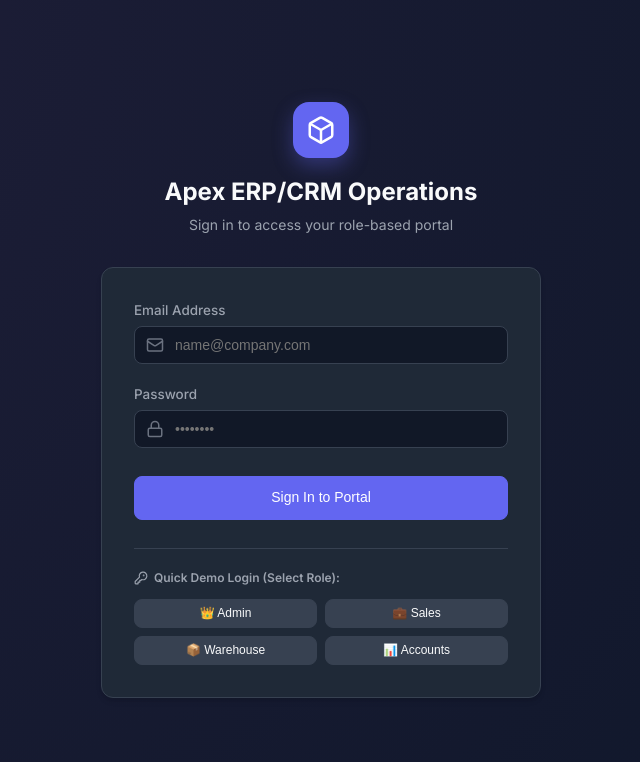
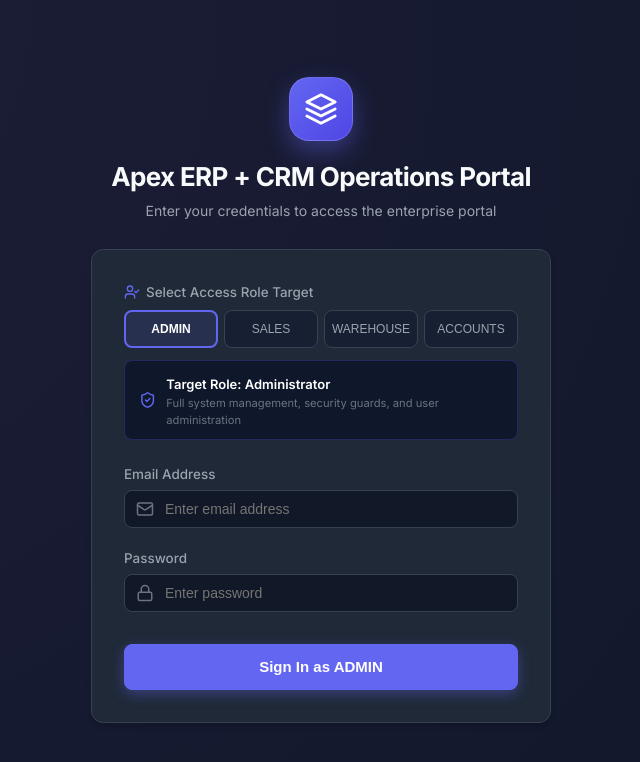
Before and after one commit to Sachinshekhar82/Mini-ERP-CRM, a React (Vite) app in the folder frontend/: page /login in a window 1280 px wide. Shown: the top 762 px of the page, without its empty margins (319-959 px from the left). Built offline with nearby package versions, Linux system fonts and the light colour scheme; no server answers.

Commit message:
style(ui): redesign Login with manual credentials entry & role selector, enhance original vector SVG branding, upgrade icon badges across Sidebar, Navbar, and StatCards

```diff
--- a/frontend/src/components/Sidebar.tsx
+++ b/frontend/src/components/Sidebar.tsx
@@ -6,8 +6,7 @@ import {
   Package,
   FileText,
   History,
-  Box,
-  UserCheck,
+  ShieldCheck,
   User,
 } from 'lucide-react';
 import { useAuth } from '../context/AuthContext';
@@ -16,16 +15,16 @@ export const Sidebar: React.FC = () => {
   const { user } = useAuth();
 
   const navItems = [
-    { to: '/dashboard', label: 'Dashboard', icon: LayoutDashboard },
-    { to: '/customers', label: 'Customer CRM', icon: UsersIcon },
-    { to: '/products', label: 'Products Catalog', icon: Package },
-    { to: '/inventory', label: 'Inventory & Stock Logs', icon: History },
-    { to: '/challans', label: 'Sales Challans', icon: FileText },
-    { to: '/profile', label: 'My Profile', icon: User },
+    { to: '/dashboard', label: 'Dashboard', icon: LayoutDashboard, badgeColor: '#6366F1' },
+    { to: '/customers', label: 'Customer CRM', icon: UsersIcon, badgeColor: '#10B981' },
+    { to: '/products', label: 'Products Catalog', icon: Package, badgeColor: '#3B82F6' },
+    { to: '/inventory', label: 'Inventory & Stock Logs', icon: History, badgeColor: '#F59E0B' },
+    { to: '/challans', label: 'Sales Challans', icon: FileText, badgeColor: '#EC4899' },
+    { to: '/profile', label: 'My Profile', icon: User, badgeColor: '#8B5CF6' },
   ];
 
   if (user?.role === 'ADMIN') {
-    navItems.push({ to: '/users', label: 'Manage Users', icon: UserCheck });
+    navItems.push({ to: '/users', label: 'Manage Users', icon: ShieldCheck, badgeColor: '#EF4444' });
   }
 
   return (
@@ -40,12 +39,12 @@ export const Sidebar: React.FC = () => {
         padding: '1.5rem 1rem',
       }}
     >
-      {/* Brand Header */}
+      {/* Brand Header with Original Vector SVG Icon */}
       <div
         style={{
           display: 'flex',
           alignItems: 'center',
-          gap: '0.75rem',
+          gap: '0.875rem',
           padding: '0 0.5rem 1.5rem 0.5rem',
           borderBottom: '1px solid var(--border-color)',
           marginBottom: '1.5rem',
@@ -53,28 +52,36 @@ export const Sidebar: React.FC = () => {
       >
         <div
           style={{
-            background: 'var(--primary)',
-            padding: '0.5rem',
-            borderRadius: '10px',
+            width: '42px',
+            height: '42px',
+            background: 'linear-gradient(135deg, #6366F1 0%, #4F46E5 100%)',
+            borderRadius: '12px',
             display: 'flex',
             alignItems: 'center',
             justifyContent: 'center',
+            boxShadow: '0 6px 16px rgba(99, 102, 241, 0.35)',
+            border: '1px solid rgba(255, 255, 255, 0.2)',
           }}
         >
-          <Box size={24} color="#FFFFFF" />
+          {/* Custom Original Vector Brand SVG */}
+          <svg width="24" height="24" viewBox="0 0 24 24" fill="none" xmlns="http://www.w3.org/2000/svg">
+            <path d="M12 2L2 7L12 12L22 7L12 2Z" stroke="#FFFFFF" strokeWidth="2" strokeLinecap="round" strokeLinejoin="round"/>
+            <path d="M2 17L12 22L22 17" stroke="#FFFFFF" strokeWidth="2" strokeLinecap="round" strokeLinejoin="round"/>
+            <path d="M2 12L12 17L22 12" stroke="#FFFFFF" strokeWidth="2" strokeLinecap="round" strokeLinejoin="round"/>
+          </svg>
         </div>
         <div>
-          <h2 style={{ fontSize: '1rem', fontWeight: 700, color: '#FFFFFF', lineHeight: 1.2 }}>
-            Apex ERP/CRM
+          <h2 style={{ fontSize: '1.05rem', fontWeight: 800, color: '#FFFFFF', lineHeight: 1.2, letterSpacing: '-0.02em' }}>
+            Apex ERP + CRM
           </h2>
-          <span style={{ fontSize: '0.75rem', color: 'var(--text-secondary)' }}>
+          <span style={{ fontSize: '0.725rem', color: 'var(--text-secondary)', fontWeight: 500 }}>
             Operations Portal
           </span>
         </div>
       </div>
 
       {/* Navigation Links */}
-      <nav style={{ display: 'flex', flexDirection: 'column', gap: '0.375rem', flex: 1 }}>
+      <nav style={{ display: 'flex', flexDirection: 'column', gap: '0.5rem', flex: 1 }}>
         {navItems.map((item) => {
           const Icon = item.icon;
           return (
@@ -86,17 +93,37 @@ export const Sidebar: React.FC = () => {
                 alignItems: 'center',
                 gap: '0.75rem',
                 padding: '0.75rem 1rem',
-                borderRadius: '8px',
+                borderRadius: '10px',
                 fontSize: '0.875rem',
-                fontWeight: 500,
+                fontWeight: isActive ? 600 : 500,
                 color: isActive ? '#FFFFFF' : 'var(--text-secondary)',
-                background: isActive ? 'var(--primary)' : 'transparent',
+                background: isActive
+                  ? 'linear-gradient(135deg, var(--primary) 0%, #4F46E5 100%)'
+                  : 'transparent',
+                boxShadow: isActive ? '0 4px 14px rgba(99, 102, 241, 0.35)' : 'none',
                 textDecoration: 'none',
                 transition: 'all 0.15s ease',
               })}
             >
-              <Icon size={18} />
-              {item.label}
+              {({ isActive }) => (
+                <>
+                  <div
+                    style={{
+                      width: '28px',
+                      height: '28px',
+                      borderRadius: '6px',
+                      background: isActive ? 'rgba(255, 255, 255, 0.2)' : '#0F172A',
+                      display: 'flex',
+                      alignItems: 'center',
+                      justifyContent: 'center',
+                      transition: 'all 0.15s ease',
+                    }}
+                  >
+                    <Icon size={16} color={isActive ? '#FFFFFF' : item.badgeColor} />
+                  </div>
+                  <span>{item.label}</span>
+                </>
+              )}
             </NavLink>
           );
         })}
@@ -108,11 +135,31 @@ export const Sidebar: React.FC = () => {
           style={{
             padding: '0.875rem 1rem',
             background: '#0F172A',
-            borderRadius: '10px',
+            borderRadius: '12px',
             border: '1px solid var(--border-color)',
+            display: 'flex',
+            alignItems: 'center',
+            gap: '0.75rem',
           }}
         >
-          <p style={{ fontSize: '0.8125rem', fontWeight: 600, color: 'var(--text-primary)' }}>
+          <div
+            style={{
+              width: '36px',
+              height: '36px',
+              borderRadius: '50%',
+              background: 'linear-gradient(135deg, #6366F1 0%, #10B981 100%)',
+              color: '#FFFFFF',
+              display: 'flex',
+              alignItems: 'center',
+              justifyContent: 'center',
+              fontWeight: 700,
+              fontSize: '0.875rem',
+            }}
+          >
+            {user.name.charAt(0).toUpperCase()}
+          </div>
+          <div style={{ overflow: 'hidden', flex: 1 }}>
+            <p style={{ fontSize: '0.8125rem', fontWeight: 600, color: 'var(--text-primary)', whiteSpace: 'nowrap', overflow: 'hidden', textOverflow: 'ellipsis' }}>
               {user.name}
             </p>
             <span
@@ -125,10 +172,11 @@ export const Sidebar: React.FC = () => {
                   ? 'badge-warning'
                   : 'badge-success'
               }`}
-            style={{ marginTop: '0.25rem', fontSize: '0.6875rem' }}
+              style={{ marginTop: '0.2rem', fontSize: '0.65rem', padding: '0.15rem 0.4rem' }}
             >
               {user.role} ROLE
             </span>
+          </div>
         </div>
       )}
     </aside>
--- a/frontend/src/pages/Login.tsx
+++ b/frontend/src/pages/Login.tsx
@@ -1,11 +1,12 @@
 import React, { useState } from 'react';
 import { useNavigate } from 'react-router-dom';
-import { Box, Lock, Mail, ShieldAlert, KeyRound } from 'lucide-react';
+import { Lock, Mail, ShieldAlert, ShieldCheck, UserCheck, Briefcase, Warehouse, Calculator } from 'lucide-react';
 import { useAuth } from '../context/AuthContext';
 
 export const Login: React.FC = () => {
   const [email, setEmail] = useState('');
   const [password, setPassword] = useState('');
+  const [selectedRole, setSelectedRole] = useState<string>('ADMIN');
   const [error, setError] = useState<string | null>(null);
   const [loading, setLoading] = useState(false);
 
@@ -26,11 +27,31 @@ export const Login: React.FC = () => {
     }
   };
 
-  // Quick fill helper for evaluator ease-of-use
-  const quickFill = (roleEmail: string) => {
-    setEmail(roleEmail);
-    setPassword('password123');
-    setError(null);
+  const roleInfo: Record<string, { title: string; color: string; desc: string; icon: any }> = {
+    ADMIN: {
+      title: 'Administrator',
+      color: '#6366F1',
+      desc: 'Full system management, security guards, and user administration',
+      icon: ShieldCheck,
+    },
+    SALES: {
+      title: 'Sales & CRM',
+      color: '#10B981',
+      desc: 'Customer relationships, follow-up timeline, and sales challan creation',
+      icon: Briefcase,
+    },
+    WAREHOUSE: {
+      title: 'Warehouse & Inventory',
+      color: '#F59E0B',
+      desc: 'Product catalog management, stock IN/OUT logging, low-stock alerts',
+      icon: Warehouse,
+    },
+    ACCOUNTS: {
+      title: 'Accounts & Billing',
+      color: '#EC4899',
+      desc: 'Financial audit, challan confirmation, PDF invoice export, reports',
+      icon: Calculator,
+    },
   };
 
   return (
@@ -44,36 +65,109 @@ export const Login: React.FC = () => {
         padding: '1.5rem',
       }}
     >
-      <div style={{ width: '100%', maxWidth: '440px' }}>
-        {/* Brand Logo Header */}
-        <div style={{ textAlign: 'center', marginBottom: '2rem' }}>
+      <div style={{ width: '100%', maxWidth: '460px' }}>
+        {/* Original Vector Brand Header */}
+        <div style={{ textAlign: 'center', marginBottom: '1.75rem' }}>
           <div
             style={{
-              width: '56px',
-              height: '56px',
-              background: 'var(--primary)',
-              borderRadius: '16px',
+              width: '64px',
+              height: '64px',
+              background: 'linear-gradient(135deg, #6366F1 0%, #4F46E5 100%)',
+              borderRadius: '20px',
               display: 'inline-flex',
               alignItems: 'center',
               justifyContent: 'center',
               marginBottom: '1rem',
-              boxShadow: '0 8px 20px rgba(99, 102, 241, 0.35)',
+              boxShadow: '0 10px 25px rgba(99, 102, 241, 0.4)',
+              border: '1px solid rgba(255, 255, 255, 0.15)',
             }}
           >
-            <Box size={30} color="#FFFFFF" />
+            {/* Custom SVG Original Vector Icon */}
+            <svg width="34" height="34" viewBox="0 0 24 24" fill="none" xmlns="http://www.w3.org/2000/svg">
+              <path d="M12 2L2 7L12 12L22 7L12 2Z" stroke="#FFFFFF" strokeWidth="2" strokeLinecap="round" strokeLinejoin="round"/>
+              <path d="M2 17L12 22L22 17" stroke="#FFFFFF" strokeWidth="2" strokeLinecap="round" strokeLinejoin="round"/>
+              <path d="M2 12L12 17L22 12" stroke="#FFFFFF" strokeWidth="2" strokeLinecap="round" strokeLinejoin="round"/>
+            </svg>
           </div>
-          <h1 style={{ fontSize: '1.5rem', fontWeight: 700, color: 'var(--text-primary)' }}>
-            Apex ERP/CRM Operations
+          <h1 style={{ fontSize: '1.625rem', fontWeight: 800, color: 'var(--text-primary)', letterSpacing: '-0.025em' }}>
+            Apex ERP + CRM Operations Portal
           </h1>
           <p style={{ fontSize: '0.875rem', color: 'var(--text-secondary)', marginTop: '0.25rem' }}>
-            Sign in to access your role-based portal
+            Enter your credentials to access the enterprise portal
           </p>
         </div>
 
         {/* Login Form Card */}
         <div className="card" style={{ padding: '2rem' }}>
+          {/* Role Selection Selector Tabs */}
+          <div style={{ marginBottom: '1.5rem' }}>
+            <label className="form-label" style={{ marginBottom: '0.5rem', display: 'flex', alignItems: 'center', gap: '0.375rem' }}>
+              <UserCheck size={16} color="var(--primary)" />
+              <span>Select Access Role Target</span>
+            </label>
+
+            <div style={{ display: 'grid', gridTemplateColumns: 'repeat(4, 1fr)', gap: '0.375rem' }}>
+              {(['ADMIN', 'SALES', 'WAREHOUSE', 'ACCOUNTS'] as const).map((role) => {
+                const isSelected = selectedRole === role;
+                return (
+                  <button
+                    key={role}
+                    type="button"
+                    onClick={() => setSelectedRole(role)}
+                    style={{
+                      padding: '0.625rem 0.25rem',
+                      borderRadius: '8px',
+                      border: isSelected ? `2px solid ${roleInfo[role].color}` : '1px solid var(--border-color)',
+                      background: isSelected ? 'rgba(99, 102, 241, 0.12)' : '#162032',
+                      color: isSelected ? '#FFFFFF' : 'var(--text-secondary)',
+                      fontSize: '0.75rem',
+                      fontWeight: isSelected ? 700 : 500,
+                      cursor: 'pointer',
+                      transition: 'all 0.2s ease',
+                      textAlign: 'center',
+                    }}
+                  >
+                    {role}
+                  </button>
+                );
+              })}
+            </div>
+
+            {/* Selected Role Info Banner */}
+            <div
+              style={{
+                marginTop: '0.75rem',
+                padding: '0.625rem 0.875rem',
+                borderRadius: '8px',
+                background: '#0F172A',
+                border: `1px solid ${roleInfo[selectedRole].color}40`,
+                display: 'flex',
+                alignItems: 'center',
+                gap: '0.625rem',
+              }}
+            >
+              {React.createElement(roleInfo[selectedRole].icon, { size: 18, color: roleInfo[selectedRole].color })}
+              <div>
+                <span style={{ fontSize: '0.8125rem', fontWeight: 600, color: '#FFFFFF' }}>
+                  Target Role: {roleInfo[selectedRole].title}
+                </span>
+                <p style={{ fontSize: '0.7rem', color: 'var(--text-muted)', margin: 0 }}>
+                  {roleInfo[selectedRole].desc}
+                </p>
+              </div>
+            </div>
+          </div>
+
           {error && (
-            <div className="alert-banner alert-warning" style={{ marginBottom: '1.25rem', borderColor: 'rgba(239, 68, 68, 0.4)', background: 'rgba(239, 68, 68, 0.1)', color: '#F87171' }}>
+            <div
+              className="alert-banner alert-warning"
+              style={{
+                marginBottom: '1.25rem',
+                borderColor: 'rgba(239, 68, 68, 0.4)',
+                background: 'rgba(239, 68, 68, 0.1)',
+                color: '#F87171',
+              }}
+            >
               <ShieldAlert size={18} />
               <span>{error}</span>
             </div>
@@ -97,7 +191,7 @@ export const Login: React.FC = () => {
                   type="email"
                   className="form-input"
                   style={{ paddingLeft: '2.5rem' }}
-                  placeholder="name@company.com"
+                  placeholder="Enter email address"
                   value={email}
                   onChange={(e) => setEmail(e.target.value)}
                   required
@@ -122,7 +216,7 @@ export const Login: React.FC = () => {
                   type="password"
                   className="form-input"
                   style={{ paddingLeft: '2.5rem' }}
-                  placeholder="••••••••"
+                  placeholder="Enter password"
                   value={password}
                   onChange={(e) => setPassword(e.target.value)}
                   required
@@ -133,59 +227,19 @@ export const Login: React.FC = () => {
             <button
               type="submit"
               className="btn btn-primary"
-              style={{ width: '100%', marginTop: '0.5rem', height: '44px' }}
+              style={{
+                width: '100%',
+                marginTop: '0.75rem',
+                height: '46px',
+                fontSize: '0.9375rem',
+                fontWeight: 600,
+                boxShadow: '0 4px 14px rgba(99, 102, 241, 0.4)',
+              }}
               disabled={loading}
             >
-              {loading ? 'Authenticating...' : 'Sign In to Portal'}
+              {loading ? 'Authenticating Credentials...' : `Sign In as ${selectedRole}`}
             </button>
           </form>
-
-          {/* Quick Login Role Selector Buttons for Evaluators */}
-          <div
-            style={{
-              marginTop: '1.75rem',
-              paddingTop: '1.25rem',
-              borderTop: '1px solid var(--border-color)',
-            }}
-          >
-            <p style={{ fontSize: '0.75rem', fontWeight: 600, color: 'var(--text-secondary)', marginBottom: '0.75rem', display: 'flex', alignItems: 'center', gap: '0.375rem' }}>
-              <KeyRound size={14} /> Quick Demo Login (Select Role):
-            </p>
-            <div style={{ display: 'grid', gridTemplateColumns: '1fr 1fr', gap: '0.5rem' }}>
-              <button
-                type="button"
-                onClick={() => quickFill('admin@company.com')}
-                className="btn btn-secondary btn-sm"
-                style={{ fontSize: '0.75rem' }}
-              >
-                👑 Admin
-              </button>
-              <button
-                type="button"
-                onClick={() => quickFill('sales@company.com')}
-                className="btn btn-secondary btn-sm"
-                style={{ fontSize: '0.75rem' }}
-              >
-                💼 Sales
-              </button>
-              <button
-                type="button"
-                onClick={() => quickFill('warehouse@company.com')}
-                className="btn btn-secondary btn-sm"
-                style={{ fontSize: '0.75rem' }}
-              >
-                📦 Warehouse
-              </button>
-              <button
-                type="button"
-                onClick={() => quickFill('accounts@company.com')}
-                className="btn btn-secondary btn-sm"
-                style={{ fontSize: '0.75rem' }}
-              >
-                📊 Accounts
-              </button>
-            </div>
-          </div>
         </div>
       </div>
     </div>
```
Also changed, not shown: frontend/src/components/Navbar.tsx (+53 -17 lines), frontend/src/components/StatCard.tsx (+24 -12 lines), frontend/src/pages/Dashboard.tsx (+9 -5 lines). Lines whose indentation alone changed are shown as unchanged.
